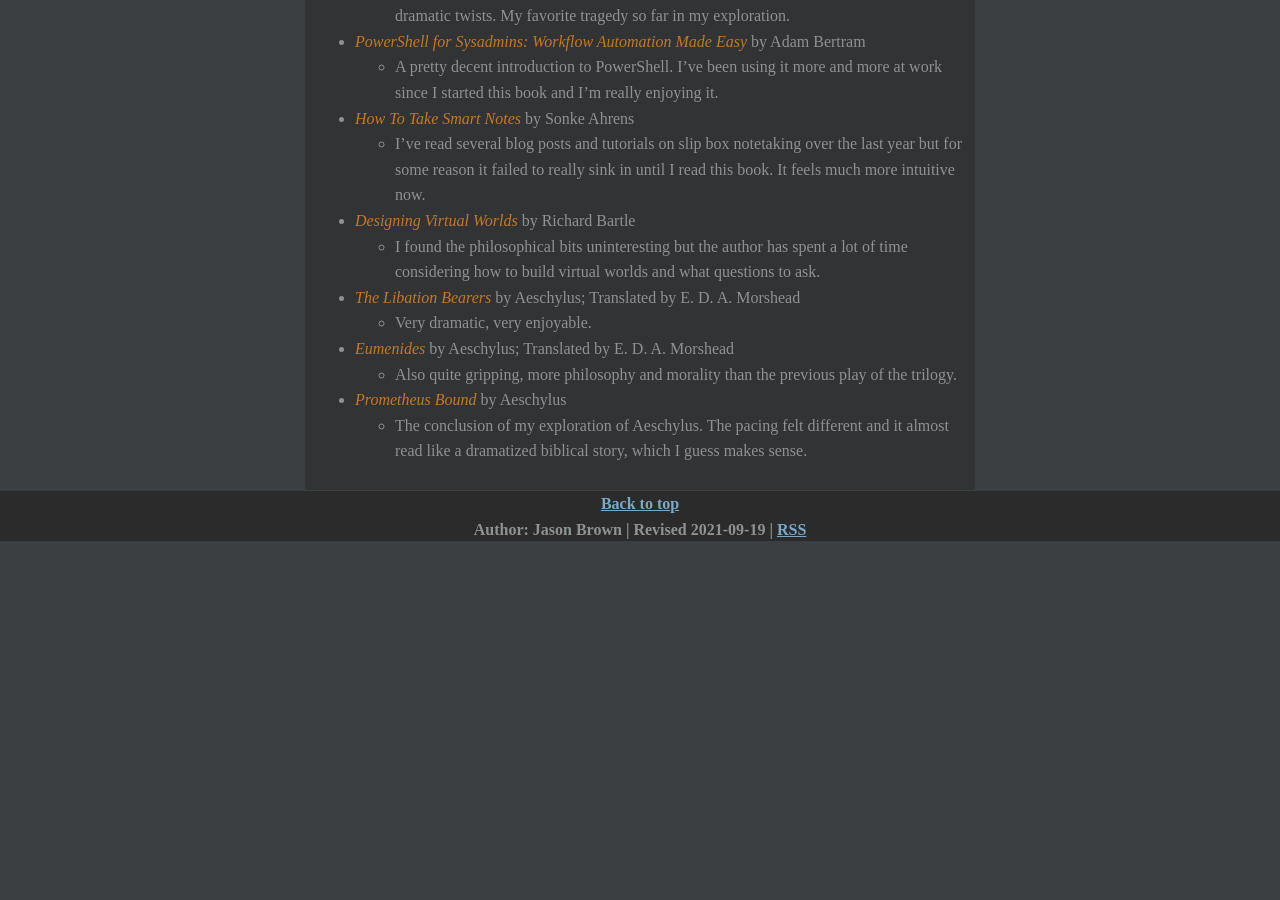
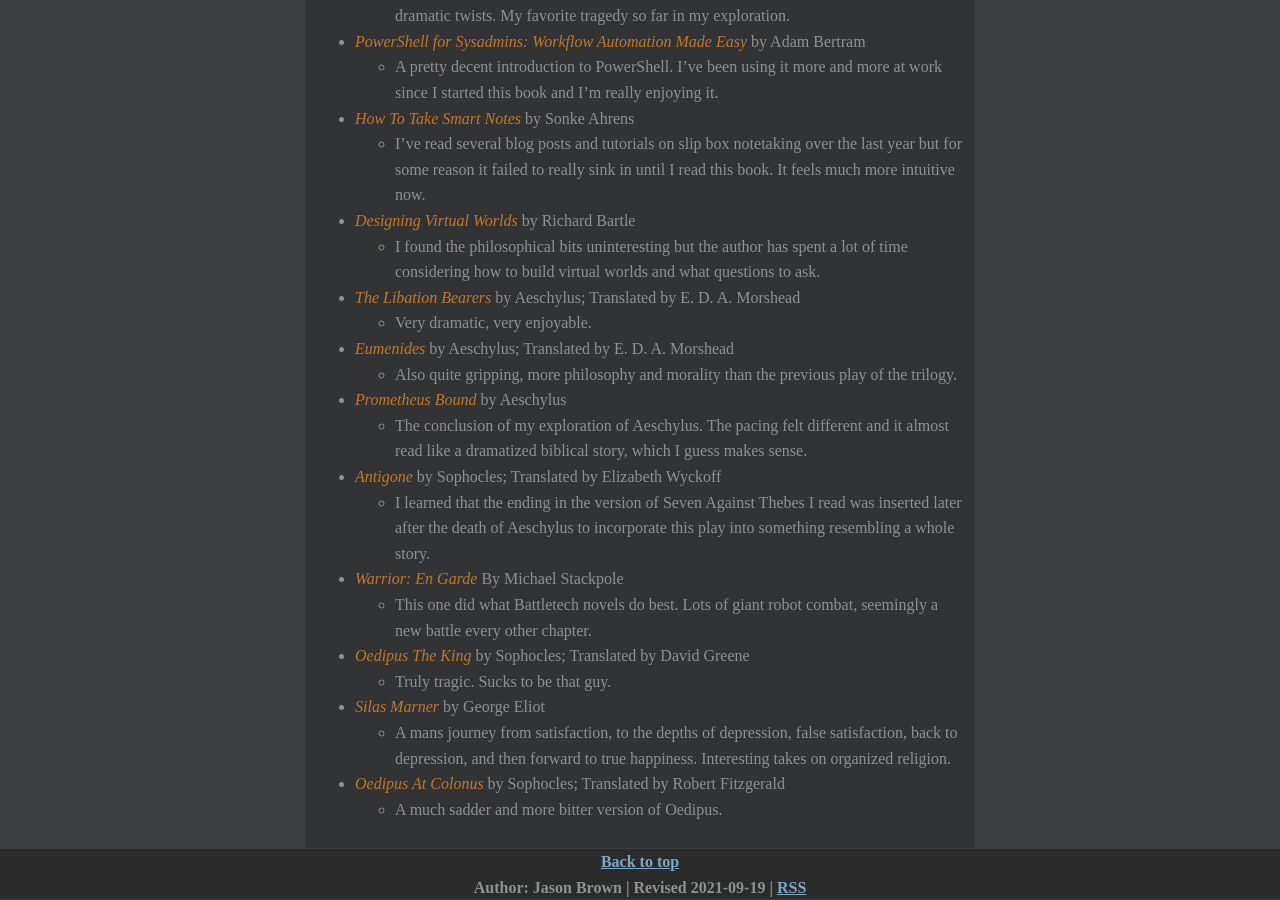
Before and after one commit to noUsernamesLef7/noUsernamesLef7.github.io, a Jekyll site: the page built from personal/books/index.md, in a window 1280 px wide and 900 px high, scrolled down 2191 px. Built offline with Jekyll 4.4.1, drawn with Linux system fonts in a browser that asks for light colours; before the commit the page ends 2733 px from its top, so only the background shows below that.

Commit message:
Add several new books

```diff
--- a/personal/books/index.md
+++ b/personal/books/index.md
@@ -65,3 +65,13 @@ I like many others have recently come to the realization that I no longer read b
 	* Also quite gripping, more philosophy and morality than the previous play of the trilogy.
 * *Prometheus Bound* by Aeschylus
 	* The conclusion of my exploration of Aeschylus. The pacing felt different and it almost read like a dramatized biblical story, which I guess makes sense.
+* *Antigone* by Sophocles; Translated by Elizabeth Wyckoff
+	* I learned that the ending in the version of Seven Against Thebes I read was inserted later after the death of Aeschylus to incorporate this play into something resembling a whole story.
+* *Warrior: En Garde* By Michael Stackpole
+	* This one did what Battletech novels do best. Lots of giant robot combat, seemingly a new battle every other chapter.
+* *Oedipus The King* by Sophocles; Translated by David Greene
+	* Truly tragic. Sucks to be that guy.
+* *Silas Marner* by George Eliot
+	* A mans journey from satisfaction, to the depths of depression, false satisfaction, back to depression, and then forward to true happiness. Interesting takes on organized religion.
+* *Oedipus At Colonus* by Sophocles; Translated by Robert Fitzgerald
+	* A much sadder and more bitter version of Oedipus.
```
